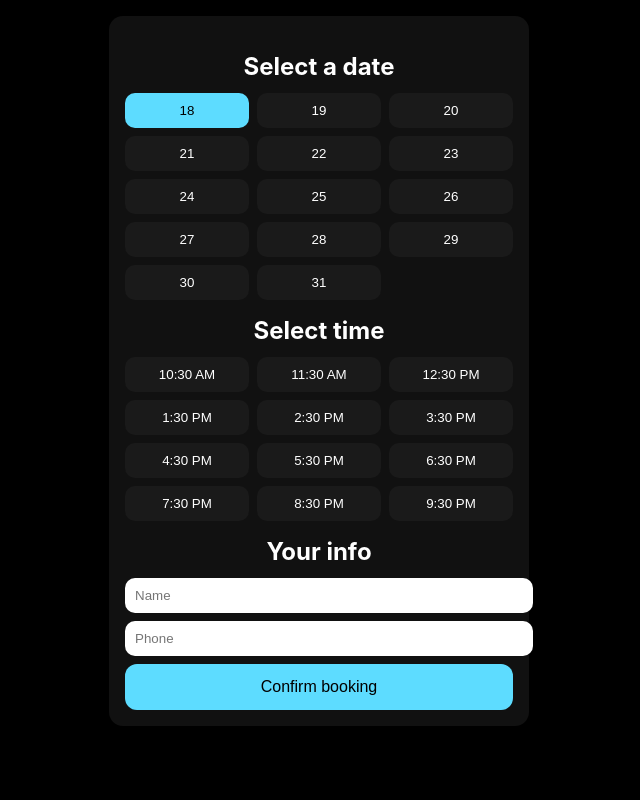
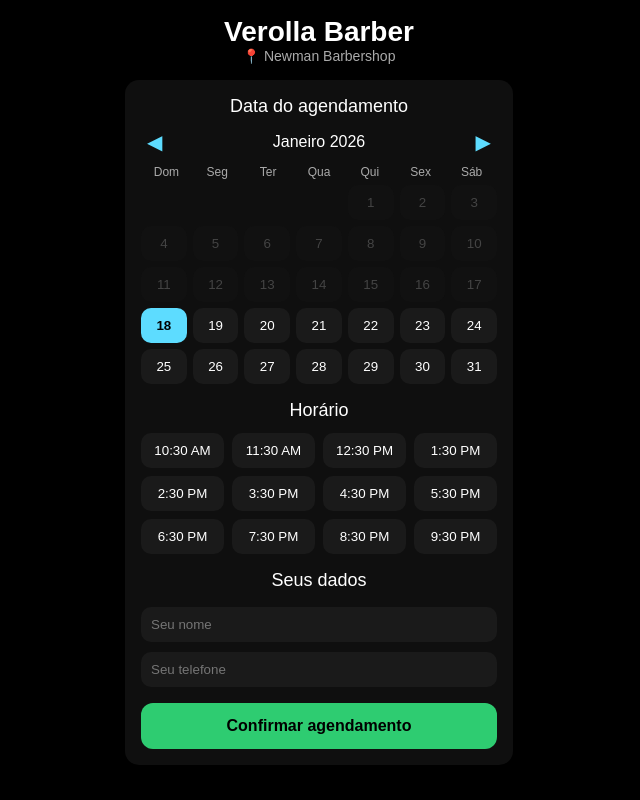
Before and after one commit to verollabarber/Verolla-Barber, a plain HTML site: page index.html in a window 1280 px wide. Both pictures are taken after a click on the button "18". Shown: the whole page, without its empty margins (321-961 px from the left). Drawn offline with nearby package versions, Linux system fonts and the light colour scheme.

Commit message:
Update index.html

```diff
--- a/index.html
+++ b/index.html
@@ -1,201 +1,336 @@
 <!DOCTYPE html>
-<html lang="en-US">
+<html lang="pt-BR">
 <head>
-<meta charset="UTF-8">
-<meta name="viewport" content="width=device-width, initial-scale=1.0">
-<title>Verolla Barber – Booking</title>
+<meta charset="UTF-8" />
+<meta name="viewport" content="width=device-width, initial-scale=1.0" />
+<title>Verolla Barber</title>
+
+<script src="https://cdn.jsdelivr.net/npm/emailjs-com@3/dist/email.min.js"></script>
 
 <style>
+* { box-sizing: border-box; font-family: Arial, sans-serif; }
+
 body {
   margin: 0;
   background: #000;
   color: #fff;
-  font-family: -apple-system, BlinkMacSystemFont, "Segoe UI", Roboto, sans-serif;
   display: flex;
   justify-content: center;
 }
+
 .app {
   width: 100%;
   max-width: 420px;
+  min-height: 100vh;
   padding: 16px;
 }
+
+.header { text-align: center; margin-bottom: 16px; }
+.logo { font-size: 28px; font-weight: bold; }
+.location { font-size: 14px; color: #aaa; }
+
 .card {
-  background: #111;
+  background: #0f0f0f;
   border-radius: 14px;
   padding: 16px;
 }
-h2 {
+
+.title {
   text-align: center;
+  font-size: 18px;
   margin-bottom: 12px;
 }
-.days, .times {
+
+.calendar-header {
+  display: flex;
+  justify-content: space-between;
+  align-items: center;
+  margin-bottom: 10px;
+}
+
+.calendar-header button {
+  background: none;
+  border: none;
+  color: #5ddcff;
+  font-size: 20px;
+  cursor: pointer;
+}
+
+.weekdays {
   display: grid;
-  grid-template-columns: repeat(3, 1fr);
-  gap: 8px;
+  grid-template-columns: repeat(7, 1fr);
+  text-align: center;
+  font-size: 12px;
+  color: #aaa;
+  margin-bottom: 6px;
 }
-.days button, .times button {
+
+.days {
+  display: grid;
+  grid-template-columns: repeat(7, 1fr);
+  gap: 6px;
+}
+
+.days button,
+.times button,
+input {
   padding: 10px;
+  border: none;
   border-radius: 10px;
-  border: none;
   background: #1a1a1a;
   color: #fff;
 }
-.days button.selected,
-.times button.selected {
+
+.days button.empty { background: transparent; }
+.days button.disabled { background: #111; color: #444; cursor: not-allowed; }
+
+button.selected {
   background: #5ddcff;
   color: #000;
+  font-weight: bold;
 }
-.times button:disabled {
-  opacity: 0.3;
+
+.times {
+  display: grid;
+  grid-template-columns: repeat(4, 1fr);
+  gap: 8px;
+  margin-top: 12px;
 }
-input {
-  width: 100%;
-  padding: 10px;
-  border-radius: 10px;
-  border: none;
-  margin-bottom: 8px;
+
+.times button.disabled {
+  background: #111;
+  color: #444;
+  cursor: not-allowed;
 }
+
+.form {
+  display: flex;
+  flex-direction: column;
+  gap: 10px;
+  margin-top: 16px;
+}
+
 .confirm {
   width: 100%;
+  margin-top: 16px;
   padding: 14px;
+  border: none;
   border-radius: 12px;
-  border: none;
-  background: #5ddcff;
+  background: #2ecc71;
   color: #000;
   font-size: 16px;
+  font-weight: bold;
+  cursor: pointer;
 }
 </style>
 </head>
 
 <body>
 <div class="app">
+
+  <div class="header">
+    <div class="logo">Verolla Barber</div>
+    <div class="location">📍 Newman Barbershop</div>
+  </div>
+
   <div class="card">
-    <h2>Select a date</h2>
+
+    <div class="title">Data do agendamento</div>
+
+    <div class="calendar-header">
+      <button onclick="changeMonth(-1)">◀</button>
+      <div id="monthYear"></div>
+      <button onclick="changeMonth(1)">▶</button>
+    </div>
+
+    <div class="weekdays">
+      <div>Dom</div><div>Seg</div><div>Ter</div>
+      <div>Qua</div><div>Qui</div><div>Sex</div><div>Sáb</div>
+    </div>
+
     <div class="days" id="days"></div>
 
-    <h2 style="margin-top:16px">Select time</h2>
+    <div class="title" style="margin-top:16px;">Horário</div>
     <div class="times" id="times"></div>
 
-    <h2 style="margin-top:16px">Your info</h2>
-    <input id="name" placeholder="Name">
-    <input id="phone" placeholder="Phone">
+    <div class="title" style="margin-top:16px;">Seus dados</div>
+    <div class="form">
+      <input type="text" id="name" placeholder="Seu nome" />
+      <input type="tel" id="phone" placeholder="Seu telefone" />
+    </div>
 
-    <button class="confirm" onclick="sendBooking()">Confirm booking</button>
+    <button class="confirm" onclick="confirmBooking()">Confirmar agendamento</button>
+
   </div>
 </div>
 
-<script src="https://cdn.jsdelivr.net/npm/emailjs-com@3/dist/email.min.js"></script>
 <script>
-emailjs.init("SUA_PUBLIC_KEY_AQUI");
-</script>
-
-<script>
-// 🔒 HORÁRIOS JÁ AGENDADOS
-const bookedSlots = {
-  "2026-01-20": ["15:30", "16:30"],
-  "2026-01-21": ["18:30"]
-};
-
-const daysEl = document.getElementById("days");
-const timesEl = document.getElementById("times");
+emailjs.init("SKRt9QiVvnUQV7YxK");
 
 let selectedDate = null;
 let selectedTime = null;
+let selectedDateObj = null;
 
-// 📅 Criar próximos 14 dias (bloqueia datas passadas)
-const today = new Date();
-for (let i = 0; i < 14; i++) {
-  const d = new Date();
-  d.setDate(today.getDate() + i);
+let currentDate = new Date();
+currentDate.setHours(0,0,0,0);
 
-  const btn = document.createElement("button");
-  btn.innerText = d.getDate();
-  btn.onclick = () => selectDay(d, btn);
+const daysContainer = document.getElementById("days");
+const monthYear = document.getElementById("monthYear");
+const timesContainer = document.getElementById("times");
 
-  daysEl.appendChild(btn);
+const monthNames = [
+  "Janeiro","Fevereiro","Março","Abril","Maio","Junho",
+  "Julho","Agosto","Setembro","Outubro","Novembro","Dezembro"
+];
+
+// ================= STORAGE =================
+function getBookings() {
+  return JSON.parse(localStorage.getItem("bookings") || "{}");
 }
 
-function selectDay(date, btn) {
-  document.querySelectorAll(".days button").forEach(b => b.classList.remove("selected"));
-  btn.classList.add("selected");
-
-  selectedDate = date.toISOString().split("T")[0];
-  renderTimes(date);
+function saveBooking(date, time) {
+  const bookings = getBookings();
+  if (!bookings[date]) bookings[date] = [];
+  bookings[date].push(time);
+  localStorage.setItem("bookings", JSON.stringify(bookings));
 }
 
-// ⏰ Horários por dia da semana
-function renderTimes(date) {
-  timesEl.innerHTML = "";
-  selectedTime = null;
+// ================= CALENDAR =================
+function renderCalendar() {
+  daysContainer.innerHTML = "";
+  selectedDate = null;
+  timesContainer.innerHTML = "";
 
-  const day = date.getDay(); // 0 = domingo
-  let times = [];
+  const year = currentDate.getFullYear();
+  const month = currentDate.getMonth();
 
-  if (day === 0 || day === 6) {
-    // Sábado / Domingo
-    times = generateTimes(10, 21);
-  } else {
-    // Segunda a Sexta
-    times = generateTimes(15, 21);
+  monthYear.innerText = `${monthNames[month]} ${year}`;
+
+  const firstDay = new Date(year, month, 1).getDay();
+  const daysInMonth = new Date(year, month + 1, 0).getDate();
+
+  for (let i = 0; i < firstDay; i++) {
+    const empty = document.createElement("button");
+    empty.className = "empty";
+    daysContainer.appendChild(empty);
   }
 
-  times.forEach(t => {
+  for (let day = 1; day <= daysInMonth; day++) {
+    const dateObj = new Date(year, month, day);
     const btn = document.createElement("button");
-    btn.innerText = t.display;
+    btn.innerText = day;
 
-    if (
-      bookedSlots[selectedDate] &&
-      bookedSlots[selectedDate].includes(t.value)
-    ) {
-      btn.disabled = true;
+    if (dateObj < new Date().setHours(0,0,0,0)) {
+      btn.classList.add("disabled");
+    } else {
+      btn.onclick = () => {
+        document.querySelectorAll(".days button")
+          .forEach(b => b.classList.remove("selected"));
+
+        btn.classList.add("selected");
+        selectedDateObj = dateObj;
+        selectedDate = `${day}/${month+1}/${year}`;
+        renderTimes();
+      };
     }
 
-    btn.onclick = () => {
-      document.querySelectorAll(".times button").forEach(b => b.classList.remove("selected"));
-      btn.classList.add("selected");
-      selectedTime = t.display;
-    };
-
-    timesEl.appendChild(btn);
-  });
+    daysContainer.appendChild(btn);
+  }
 }
 
-// 🧠 Gera horários
+function changeMonth(dir) {
+  currentDate.setMonth(currentDate.getMonth() + dir);
+  renderCalendar();
+}
+
+// ================= TIMES =================
 function generateTimes(startHour, endHour) {
-  const arr = [];
+  const result = [];
   for (let h = startHour; h <= endHour; h++) {
-    arr.push(formatTime(h, 30));
+    result.push(formatTime(h, 30));
   }
-  return arr;
+  return result;
 }
 
 function formatTime(hour24, min) {
   const period = hour24 >= 12 ? "PM" : "AM";
-  let hour12 = hour24 % 12 || 12;
+  const hour12 = hour24 % 12 || 12;
   return {
     display: `${hour12}:${min} ${period}`,
     value: `${hour24.toString().padStart(2,"0")}:${min}`
   };
 }
 
-// 📧 Envio EmailJS
-function sendBooking() {
-  if (!selectedDate || !selectedTime) {
-    alert("Please select date and time");
+function renderTimes() {
+  timesContainer.innerHTML = "";
+  selectedTime = null;
+
+  if (!selectedDateObj) return;
+
+  const dayOfWeek = selectedDateObj.getDay(); // 0=Dom,6=Sáb
+  let times = [];
+
+  if (dayOfWeek === 0 || dayOfWeek === 6) {
+    // Sábado e Domingo: 10:30 AM - 9:30 PM
+    times = generateTimes(10, 21);
+  } else {
+    // Segunda a Sexta: 3:30 PM - 9:30 PM
+    times = generateTimes(15, 21);
+  }
+
+  const bookings = getBookings();
+  const bookedTimes = bookings[selectedDate] || [];
+
+  times.forEach(t => {
+    const btn = document.createElement("button");
+    btn.innerText = t.display;
+
+    if (bookedTimes.includes(t.value)) {
+      btn.classList.add("disabled");
+    } else {
+      btn.onclick = () => {
+        document.querySelectorAll(".times button")
+          .forEach(b => b.classList.remove("selected"));
+
+        btn.classList.add("selected");
+        selectedTime = t;
+      };
+    }
+
+    timesContainer.appendChild(btn);
+  });
+}
+
+// ================= CONFIRM =================
+function confirmBooking() {
+  const name = document.getElementById("name").value.trim();
+  const phone = document.getElementById("phone").value.trim();
+
+  if (!selectedDate || !selectedTime || !name || !phone) {
+    alert("Preencha todos os campos!");
     return;
   }
 
-  emailjs.send("service_ucr7o0r", "template_nr857m8", {
-    name: document.getElementById("name").value,
-    phone: document.getElementById("phone").value,
-    day: selectedDate,
-    time: selectedTime
-  }).then(() => {
-    alert("Booking sent successfully!");
-  }, err => {
-    alert("Error sending booking");
+  emailjs.send(
+    "service_ucr7o0r",
+    "template_nr857m8",
+    {
+      day: selectedDate,
+      time: selectedTime.display,
+      name: name,
+      phone: phone
+    }
+  ).then(() => {
+    saveBooking(selectedDate, selectedTime.value);
+    alert("Agendamento confirmado!");
+    location.reload();
+  }).catch(err => {
+    alert("Erro ao enviar: " + err.text);
   });
 }
+
+renderCalendar();
 </script>
+
 </body>
 </html>
```
